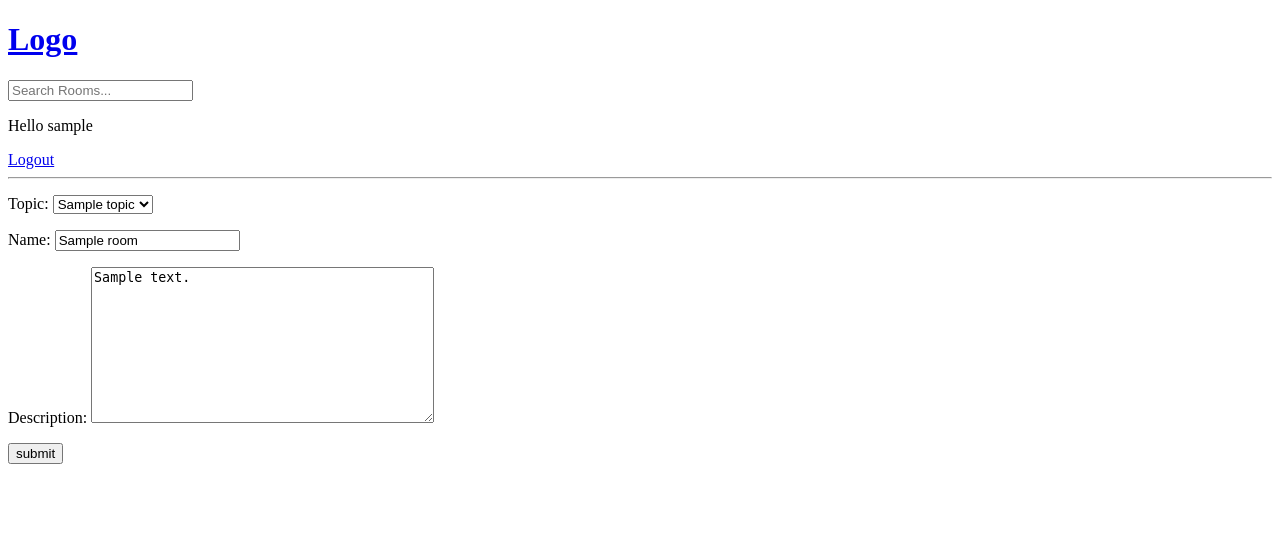
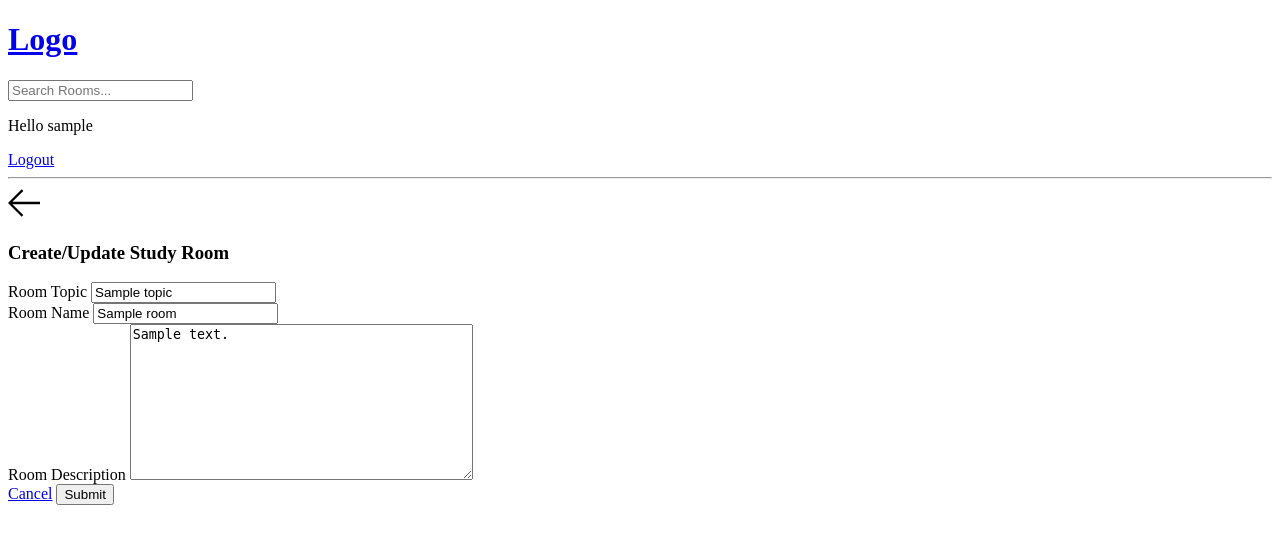
Before and after one commit to Erik5CA/django-study-app, a Django app: page /update-room/1/ in a window 1280 px wide. Shown: the top 544 px of the page. Run offline with Django 5.2, Linux system fonts and the light colour scheme; a user stored in the database is signed in; tables that the repository leaves empty hold one stand-in row (values such as "Sample post").

Commit message:
added styles for room form template

```diff
--- a/base/templates/base/room_form.html
+++ b/base/templates/base/room_form.html
@@ -1,13 +1,69 @@
 {% extends "main.html" %}
 
 {% block content %}
+  <main class="create-room layout">
+    <div class="container">
+      <div class="layout__box">
+        <div class="layout__boxHeader">
+          <div class="layout__boxTitle">
+            <a href="{% url 'home' %}">
+              <svg version="1.1" xmlns="http://www.w3.org/2000/svg" width="32" height="32" viewBox="0 0 32 32">
+                <title>arrow-left</title>
+                <path
+                  d="M13.723 2.286l-13.723 13.714 13.719 13.714 1.616-1.611-10.96-10.96h27.625v-2.286h-27.625l10.965-10.965-1.616-1.607z">
+                </path>
+              </svg>
+            </a>
+            <h3>Create/Update Study Room</h3>
+          </div>
+        </div>
+        <div class="layout__body">
+          <form class="form" action="" method="POST">
+            {% csrf_token %}
 
-<div>
-    <form action="" method="POST">
-        {% csrf_token %}
-        {{form.as_p}}
-        <input type="submit" value="submit">
-    </form>
-</div>
+            <div class="form__group">
+              <label for="room_name">Room Topic</label>
+              <input name="topic" type="text" list="topic-list" value="{{room.topic.name}}" required/>
+              <datalist id="topic-list">
+                <select name="" id="room_topic">
+                  {% for topic in topics %}
+                  <option value="{{topic.name}}">{{topic.name}}</option>
+                  {% endfor %}
+                </select>
+              </datalist>
+            </div>
 
+            <div class="form__group">
+              <label for="room_name">Room Name</label>
+              {{form.name}}
+            </div>
+
+            <div class="form__group">
+              <label for="room_name">Room Description</label>
+              {{form.description}}
+            </div>
+
+
+            {% comment %} <div class="form__group">
+              <label for="room_topic">Topic</label>
+              <input required type="text" name="topic" id="room_topic" list="topic-list" />
+              <datalist id="topic-list">
+                <select id="room_topic">
+                  <option value="">Select your topic</option>
+                  <option value="Python">Python</option>
+                  <option value="Django">Django</option>
+                </select>
+              </datalist>
+
+            </div> {% endcomment %}
+
+            <div class="form__action">
+              <a class="btn btn--dark" href="index.html">Cancel</a>
+              <button class="btn btn--main" type="submit">Submit</button>
+            </div>
+          </form>
+        </div>
+      </div>
+    </div>
+  </main>
 {% endblock content %}
```
